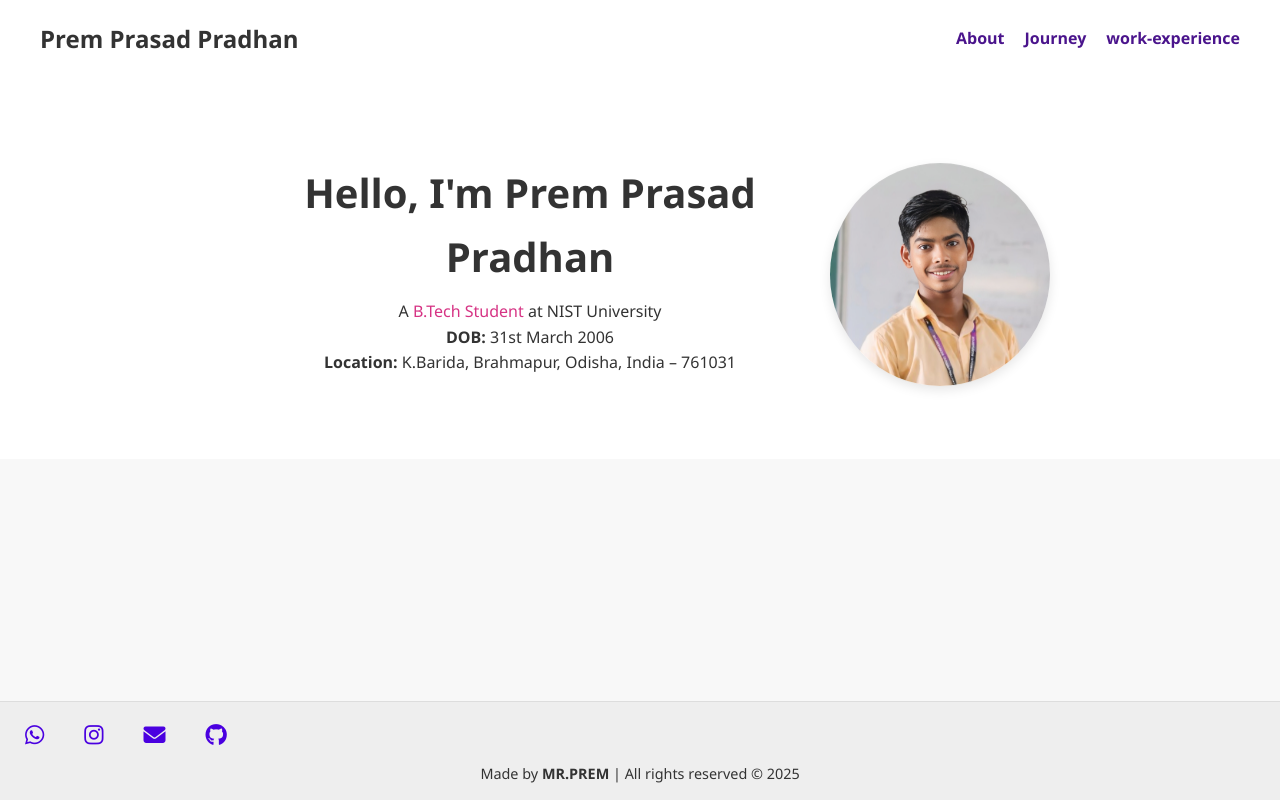
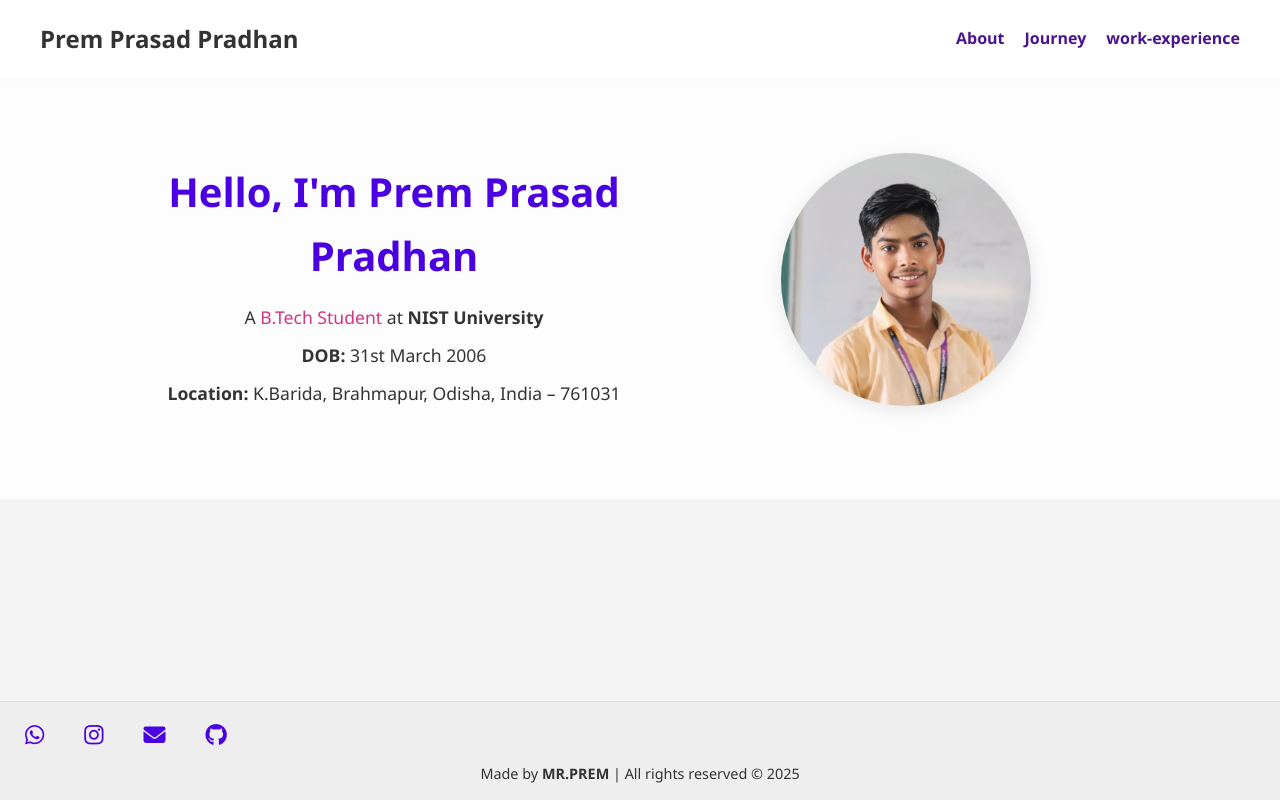
Before and after one commit to MRPREM31/My-Portfolio-, a Flask app: page / in a window 1280 px wide. Run offline with Flask 3, Linux system fonts and the light colour scheme.

Commit message:
Updated last requirments.txt

```diff
--- a/static/css/style.css
+++ b/static/css/style.css
@@ -519,7 +519,7 @@ body, html {
 }
 
 
-/* Reset and Base */
+/* Base Reset */
 * {
   margin: 0;
   padding: 0;
@@ -527,7 +527,9 @@ body, html {
 }
 body {
   font-family: 'Segoe UI', sans-serif;
-  background-color: #f8f8f8;
+  background-color: #f4f4f4;
+  color: #333;
+  line-height: 1.6;
   min-height: 100vh;
   display: flex;
   flex-direction: column;
@@ -537,123 +539,208 @@ a {
   color: inherit;
 }
 
-/* Particle background */
+/* Particle Background */
 #particles-js {
   position: fixed;
+  top: 0;
+  left: 0;
+  z-index: -1;
   width: 100%;
   height: 100%;
-  z-index: -1;
-  top: 0;
-  left: 0;
 }
 
 /* Header */
 .site-header {
-  background: #ffffffee;
-  position: sticky;
-  top: 0;
-  z-index: 10;
-  box-shadow: 0 2px 8px rgba(0, 0, 0, 0.1);
-}
-.site-header .container {
+  background: white;
+  padding: 15px 30px;
   display: flex;
   justify-content: space-between;
   align-items: center;
-  padding: 15px;
+  box-shadow: 0 2px 8px rgba(0, 0, 0, 0.05);
+  position: sticky;
+  top: 0;
+  z-index: 100;
 }
 .site-header .logo {
-  font-size: 1.4rem;
+  font-size: 1.5rem;
   font-weight: bold;
   color: #4a00e0;
 }
-.site-header .nav a {
-  margin-left: 20px;
+.site-header nav a {
+  margin-left: 25px;
   font-weight: 500;
   color: #444;
 }
-.site-header .nav a:hover {
+.site-header nav a:hover {
   color: #4a00e0;
 }
 
 /* Hero Section */
 .hero {
-  padding: 60px 20px;
   display: flex;
   justify-content: center;
   align-items: center;
+  padding: 60px 40px;
   flex-wrap: wrap;
-  text-align: center;
+  background-color: rgba(255, 255, 255, 0.9);
 }
 .hero-text {
   max-width: 600px;
+  padding: 20px;
+}
+.hero-text h2 {
+  font-size: 2.8rem;
+  margin-bottom: 15px;
+  color: #4a00e0;
+}
+.hero-text p {
+  margin: 10px 0;
+  font-size: 1.1rem;
+}
+.hero-image img {
+  width: 280px;
+  border-radius: 50%;
+  box-shadow: 0 4px 20px rgba(0, 0, 0, 0.1);
+  margin: 20px;
+}
+
+/* Footer */
+.site-footer {
+  text-align: center;
+  padding: 15px;
+  font-size: 0.9rem;
+  background-color: #eee;
+  color: #333;
+  margin-top: auto;
+}
+
+/* Responsive Design */
+@media (max-width: 768px) {
+  .hero {
+    flex-direction: column;
+    text-align: center;
+  }
+
+  .site-header nav {
+    display: none;
+  }
+
+  .hero-text h2 {
+    font-size: 2rem;
+  }
+
+  .hero-image img {
+    width: 180px;
+  }
+}
+
+
+/* Base Setup */
+* {
+  margin: 0;
+  padding: 0;
+  box-sizing: border-box;
+}
+body {
+  font-family: "Segoe UI", sans-serif;
+  color: #333;
+  background: #f4f4f4;
+  min-height: 100vh;
+  display: flex;
+  flex-direction: column;
+}
+
+/* Particle Background */
+#particles-js {
+  position: fixed;
+  top: 0;
+  left: 0;
+  z-index: -1;
+  width: 100%;
+  height: 100%;
+}
+
+/* Header */
+.site-header {
+  background: #fff;
+  padding: 1rem 2rem;
+  display: flex;
+  justify-content: space-between;
+  align-items: center;
+  box-shadow: 0 2px 5px rgba(0, 0, 0, 0.05);
+  position: sticky;
+  top: 0;
+  z-index: 10;
+}
+.site-header .logo {
+  font-size: 1.5rem;
+  font-weight: bold;
+  color: #4a00e0;
+}
+.site-header nav a {
+  margin-left: 20px;
+  color: #444;
+  font-weight: 500;
+  transition: color 0.3s;
+}
+.site-header nav a:hover {
+  color: #4a00e0;
+}
+
+/* Hero Section */
+.hero {
+  display: flex;
+  align-items: center;
+  justify-content: space-between;
+  padding: 60px 10%;
+  flex-wrap: wrap;
+  background: rgba(255, 255, 255, 0.85);
+}
+.hero-text {
+  flex: 1;
+  min-width: 280px;
 }
 .hero-text h1 {
   font-size: 2.5rem;
   color: #4a00e0;
   margin-bottom: 15px;
 }
-.hero-text .subheading {
+.hero-text p {
+  margin: 10px 0;
   font-size: 1.1rem;
-  margin-bottom: 20px;
 }
-.hero-meta {
-  list-style: none;
-  padding: 0;
-  margin-bottom: 30px;
-}
-.hero-meta li {
-  margin: 8px 0;
-  color: #444;
-}
-.btn-primary {
-  display: inline-block;
-  padding: 12px 24px;
-  background: #4a00e0;
-  color: white;
-  border-radius: 25px;
-  font-weight: 600;
-  transition: background 0.3s;
-}
-.btn-primary:hover {
-  background: #3a0070;
+.hero-image {
+  flex: 1;
+  text-align: center;
 }
 .hero-image img {
-  width: 220px;
-  margin-top: 30px;
+  width: 250px;
   border-radius: 50%;
-  box-shadow: 0 4px 12px rgba(0,0,0,0.1);
+  box-shadow: 0 4px 20px rgba(0, 0, 0, 0.1);
 }
 
 /* Footer */
 .site-footer {
-  margin-top: auto;
   text-align: center;
   padding: 15px;
   font-size: 0.9rem;
-  background-color: #eee;
+  background: #eee;
   color: #333;
+  margin-top: auto;
 }
 
 /* Responsive */
 @media screen and (max-width: 768px) {
-  .site-header .nav {
-    display: none; /* Hide nav on mobile */
-  }
-
   .hero {
     flex-direction: column;
+    text-align: center;
     padding: 40px 20px;
   }
-
   .hero-text h1 {
     font-size: 2rem;
   }
-
   .hero-image img {
     width: 180px;
-  }
-
-  .btn-primary {
-    font-size: 0.95rem;
+    margin-top: 20px;
   }
 }
--- a/templates/index.html
+++ b/templates/index.html
@@ -24,8 +24,8 @@
   <!-- Hero Section -->
   <section class="hero">
     <div class="hero-text">
-      <h2 id="typewriter"></h2>
-      <p>A <span class="highlight-role">B.Tech Student</span> at NIST University</p>
+      <h1 id="typewriter"></h1>
+      <p>A <span class="highlight-role">B.Tech Student</span> at <strong>NIST University</strong></p>
       <p><strong>DOB:</strong> 31st March 2006</p>
       <p><strong>Location:</strong> K.Barida, Brahmapur, Odisha, India – 761031</p>
     </div>
@@ -50,17 +50,20 @@
   <script>
     const text = "Hello, I'm Prem Prasad Pradhan";
     let index = 0;
+    const speed = 70;
+
     function typeEffect() {
       if (index < text.length) {
         document.getElementById("typewriter").innerHTML += text.charAt(index);
         index++;
-        setTimeout(typeEffect, 80);
+        setTimeout(typeEffect, speed);
       }
     }
+
     window.onload = typeEffect;
   </script>
 
-  <!-- Other JS -->
+  <!-- Optional: Custom JS -->
   <script src="{{ url_for('static', filename='js/script.js') }}"></script>
 </body>
 </html>
```
